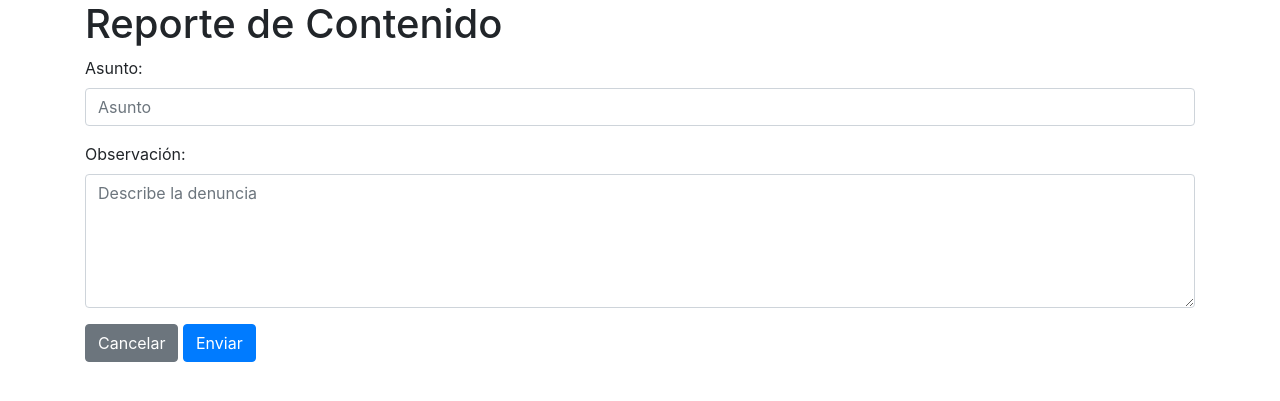
After one commit to Ezequiel12D/fedepedia, a PHP site: page /views/denuncias.php in a window 1280 px wide. The commit adds this page. Shown: the top 401 px of the page. Run offline with PHP 8.4, Linux system fonts and the light colour scheme.

Commit message:
pagina-denuncias

```diff
--- /dev/null
+++ b/views/denuncias.php
@@ -0,0 +1,27 @@
+<!DOCTYPE html>
+<html>
+
+<head>
+    <title>Página de Denuncias</title>
+    <link rel="stylesheet" href="../css/bootstrap.min.css">
+</head>
+
+<body>
+    <div class="container">
+        <h1>Reporte de Contenido</h1>
+        <form>
+            <div class="form-group">
+                <label for="asunto">Asunto:</label>
+                <input type="text" class="form-control" id="asunto" placeholder="Asunto">
+            </div>
+            <div class="form-group">
+                <label for="observacion">Observación:</label>
+                <textarea class="form-control" id="denuncia" rows="5" placeholder="Describe la denuncia"></textarea>
+            </div>
+            <a href="../views/home.php" class="btn btn-secondary">Cancelar</a>
+            <button type="submit" class="btn btn-primary">Enviar</button>
+        </form>
+    </div>
+</body>
+
+</html>
--- a/views/home.php
+++ b/views/home.php
@@ -31,7 +31,7 @@
             <li><a href="../views/savedarticles.php">Articulos guardados</a></li>
             <li><a href="">Filtrar</a></li>
             <li><a href="../views/help.php">Ayuda</a></li>
-            <li><a href="">DENUNCIAS</a></li>
+            <li><a href="../views/denuncias.php">DENUNCIAS</a></li>
         </ul>
     </div>
 
```
Also changed, not shown: css/style_layout.css (+6 -7 lines).
